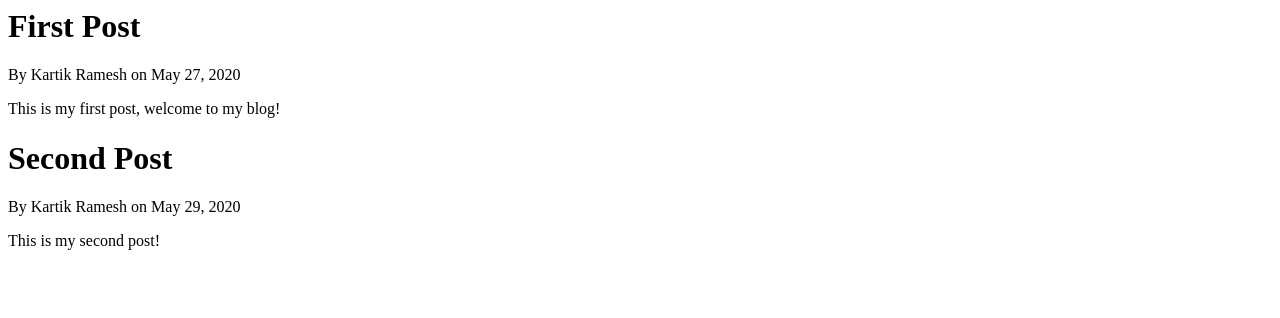
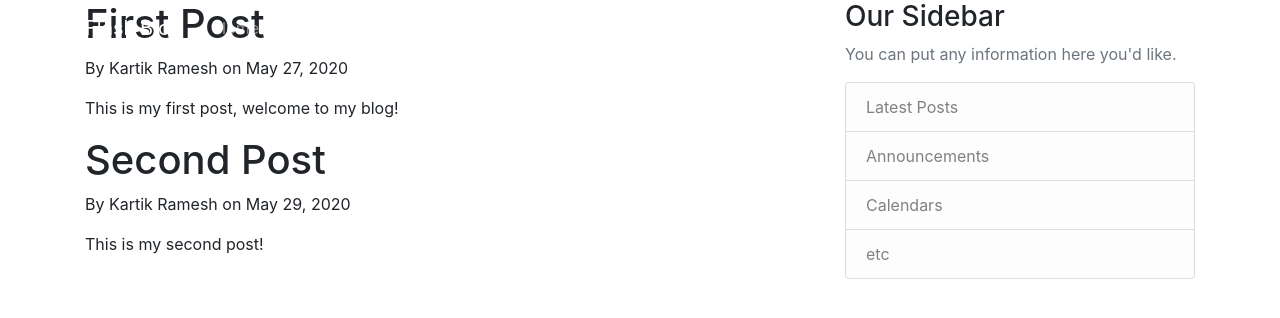
Before and after one commit to kartikx/FlaskBlog, a Flask app: page / in a window 1280 px wide. Shown: the top 318 px of the page. Run offline with Flask 2, Linux system fonts and the light colour scheme; some libraries are stand-ins or nearby versions.

Commit message:
Implement Bootstrap in Parent Template

```diff
--- a/templates/layout.html
+++ b/templates/layout.html
@@ -2,14 +2,67 @@
 <html lang="en">
 <head>
     <meta charset="UTF-8">
-    <meta name="viewport" content="width=device-width, initial-scale=1.0">
+    <meta name="viewport" content="width=device-width, initial-scale=1.0, shrink-to-fit=no">
     {% if title %}
         <title> Flask Blog {{ title }} </title>
     {% else %}
         <title>Flask Blog</title>
     {% endif %}
+
+    <link rel="stylesheet" href="https://stackpath.bootstrapcdn.com/bootstrap/4.3.1/css/bootstrap.min.css" integrity="sha384-ggOyR0iXCbMQv3Xipma34MD+dH/1fQ784/j6cY/iJTQUOhcWr7x9JvoRxT2MZw1T" crossorigin="anonymous">
+    <link rel="stylesheet" type="text/css" href="{{url_for('static', filename='main.css')}}">
+
 </head>
 <body>
-    {% block content %} {% endblock %}
+    <header class="site-header">
+        <nav class="navbar navbar-expand-md navbar-dark bg-steel fixed-top">
+          <div class="container">
+            <a class="navbar-brand mr-4" href="/">Flask Blog</a>
+            <button class="navbar-toggler" type="button" data-toggle="collapse" data-target="#navbarToggle" aria-controls="navbarToggle" aria-expanded="false" aria-label="Toggle navigation">
+              <span class="navbar-toggler-icon"></span>
+            </button>
+            <div class="collapse navbar-collapse" id="navbarToggle">
+              <div class="navbar-nav mr-auto">
+                <a class="nav-item nav-link" href="/">Home</a>
+                <a class="nav-item nav-link" href="/about">About</a>
+              </div>
+              <!-- Navbar Right Side -->
+              <div class="navbar-nav">
+                <a class="nav-item nav-link" href="/login">Login</a>
+                <a class="nav-item nav-link" href="/register">Register</a>
+              </div>
+            </div>
+          </div>
+        </nav>
+      </header>
+
+      <main role="main" class="container">
+        <div class="row">
+
+          <!-- This get overriden -->
+          <div class="col-md-8">
+            {% block content %}{% endblock %}
+          </div>
+
+          <!-- This is the Our Sidebar box -->
+          <div class="col-md-4">
+            <div class="content-section">
+              <h3>Our Sidebar</h3>
+              <p class='text-muted'>You can put any information here you'd like.
+                <ul class="list-group">
+                  <li class="list-group-item list-group-item-light">Latest Posts</li>
+                  <li class="list-group-item list-group-item-light">Announcements</li>
+                  <li class="list-group-item list-group-item-light">Calendars</li>
+                  <li class="list-group-item list-group-item-light">etc</li>
+                </ul>
+              </p>
+            </div>
+          </div>
+        </div>
+      </main>
+
+    <script src="https://code.jquery.com/jquery-3.3.1.slim.min.js" integrity="sha384-q8i/X+965DzO0rT7abK41JStQIAqVgRVzpbzo5smXKp4YfRvH+8abtTE1Pi6jizo" crossorigin="anonymous"></script>
+    <script src="https://cdnjs.cloudflare.com/ajax/libs/popper.js/1.14.7/umd/popper.min.js" integrity="sha384-UO2eT0CpHqdSJQ6hJty5KVphtPhzWj9WO1clHTMGa3JDZwrnQq4sF86dIHNDz0W1" crossorigin="anonymous"></script>
+    <script src="https://stackpath.bootstrapcdn.com/bootstrap/4.3.1/js/bootstrap.min.js" integrity="sha384-JjSmVgyd0p3pXB1rRibZUAYoIIy6OrQ6VrjIEaFf/nJGzIxFDsf4x0xIM+B07jRM" crossorigin="anonymous"></script>
 </body>
 </html>
```
